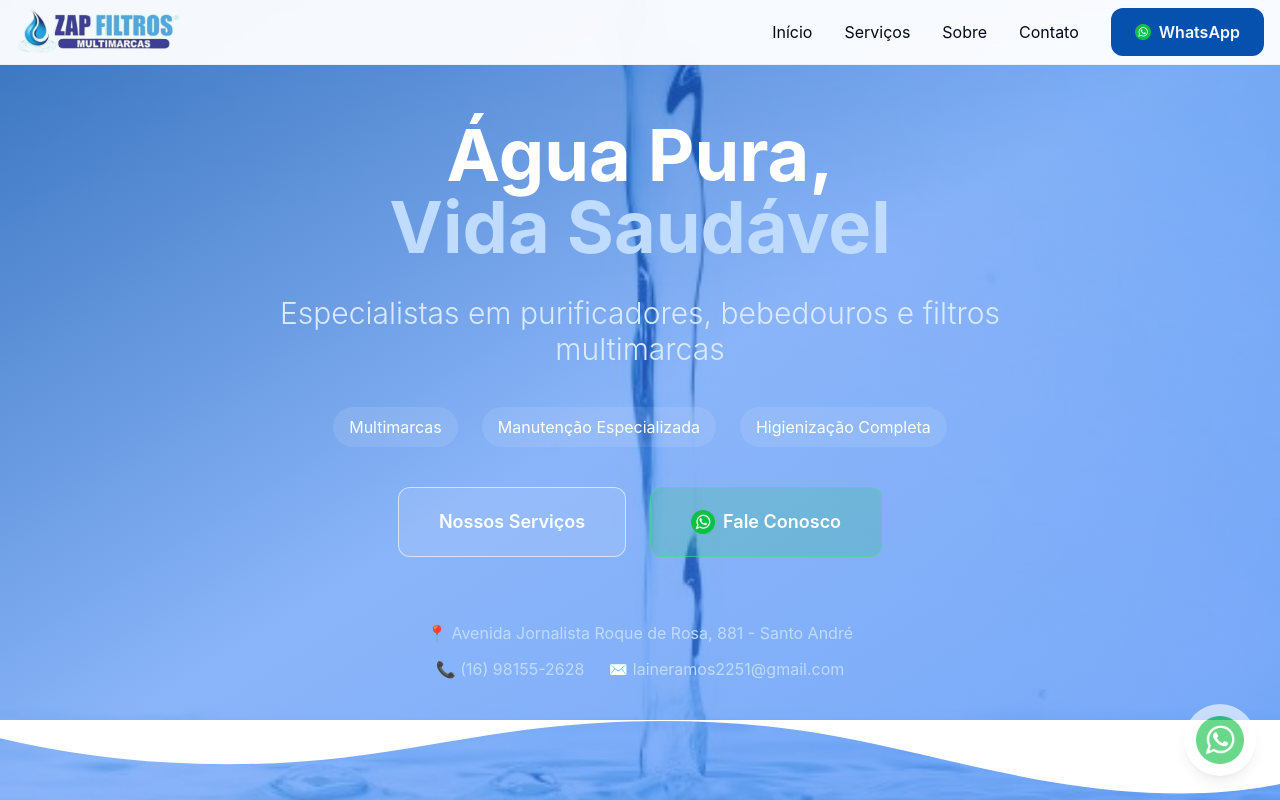
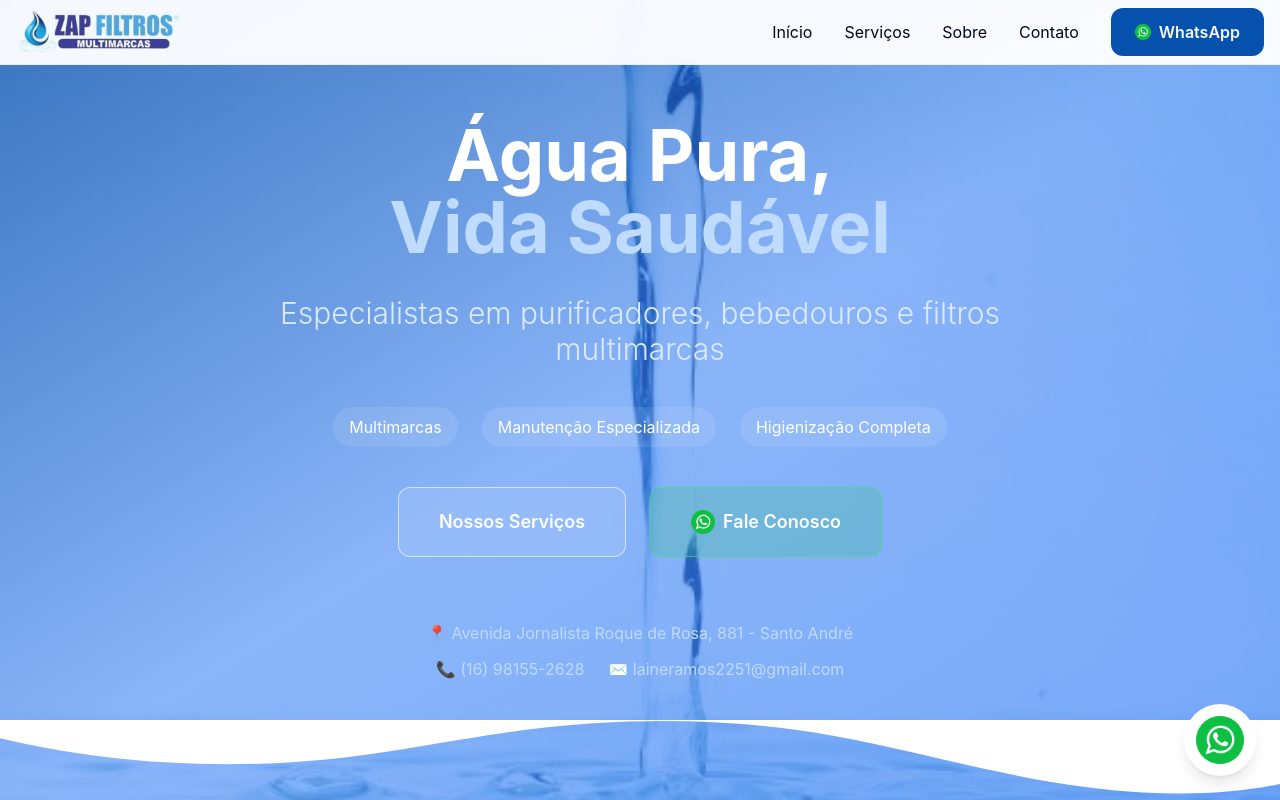
Before and after one commit to DevZipMateus/zap-filters-showcase, a React (Vite) app: page / in a window 1280 px wide. Shown: the top 800 px of the page. Built offline with nearby package versions, Linux system fonts and the light colour scheme.

Commit message:
Remove animação pulsante do botão flutuante
Removi a animação `animate-pulse` do botão flutuante do WhatsApp para que ele não pisque mais.

```diff
--- a/src/components/WhatsAppFloat.tsx
+++ b/src/components/WhatsAppFloat.tsx
@@ -7,7 +7,7 @@ const WhatsAppFloat = () => {
       href="https://wa.me/5516981552628"
       target="_blank"
       rel="noopener noreferrer"
-      className="fixed bottom-4 right-4 sm:bottom-6 sm:right-6 z-50 bg-white hover:bg-gray-50 rounded-full p-2 sm:p-3 shadow-lg hover:shadow-xl transition-all duration-300 animate-pulse"
+      className="fixed bottom-4 right-4 sm:bottom-6 sm:right-6 z-50 bg-white hover:bg-gray-50 rounded-full p-2 sm:p-3 shadow-lg hover:shadow-xl transition-all duration-300"
       aria-label="Contate-nos via WhatsApp"
     >
       <img
```
